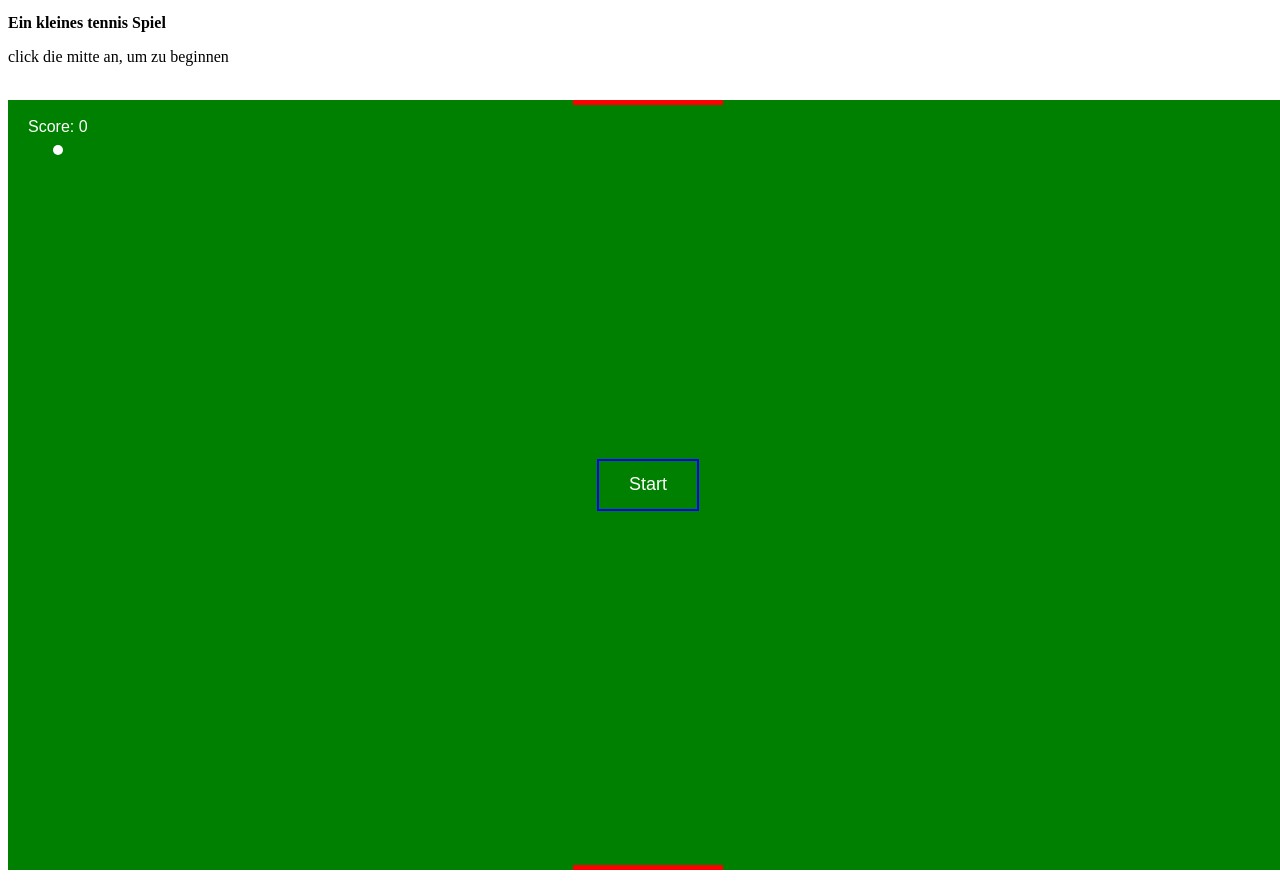
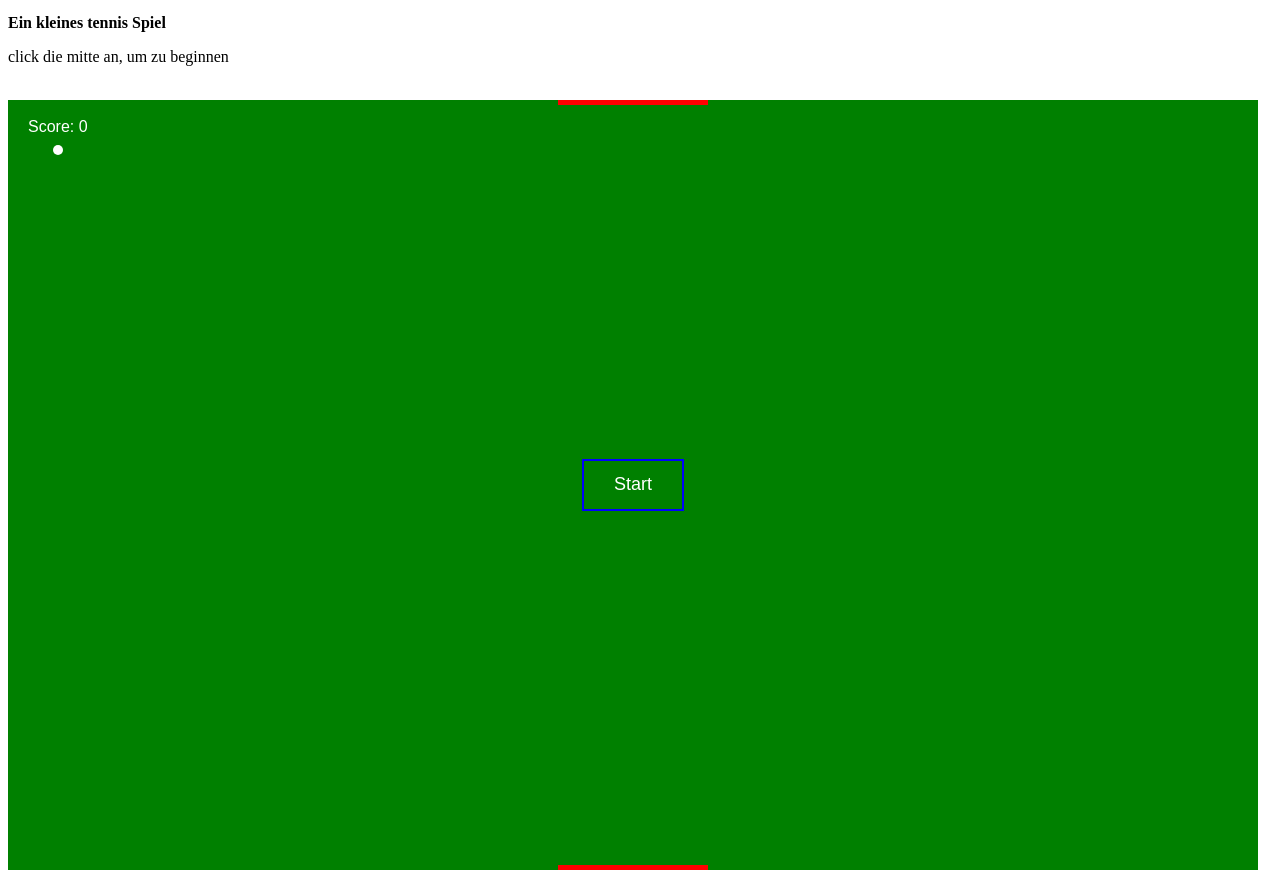
Before and after one commit to Embuer/Tennis, a plain HTML site: page index.html in a window 1280 px wide. Shown: the part 2646-3528 px from the top of the page. Drawn offline with Linux system fonts and the light colour scheme.

Commit message:
Update index.html

```diff
--- a/index.html
+++ b/index.html
@@ -147,7 +147,7 @@
   // Initialize canvas and required variables
   var canvas = document.getElementById("canvas"),
       ctx = canvas.getContext("2d"), // Create canvas context
-      W = window.innerWidth, // Window's width
+      W = window.innerWidth -30, // Window's width
       H = window.innerHeight -30, // Window's height
       particles = [], // Array containing particles
       ball = {}, // Ball object
```
